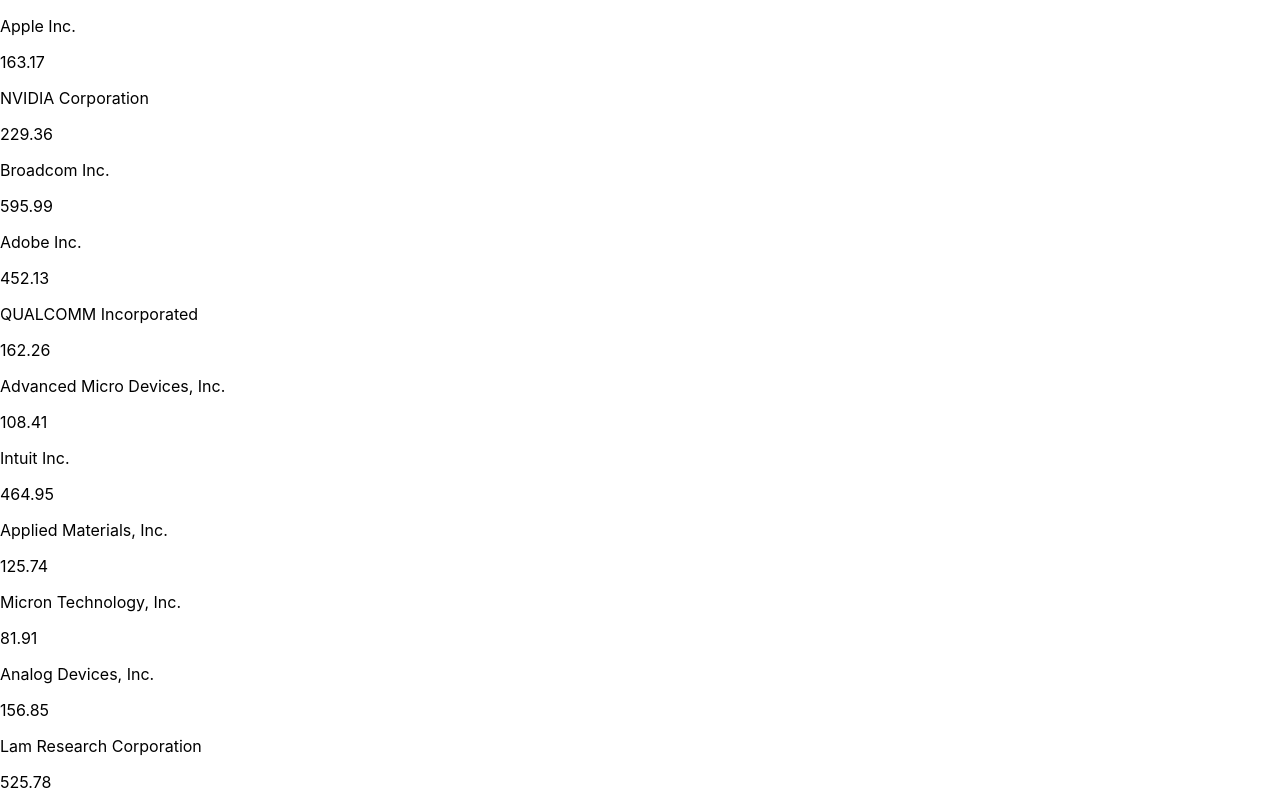
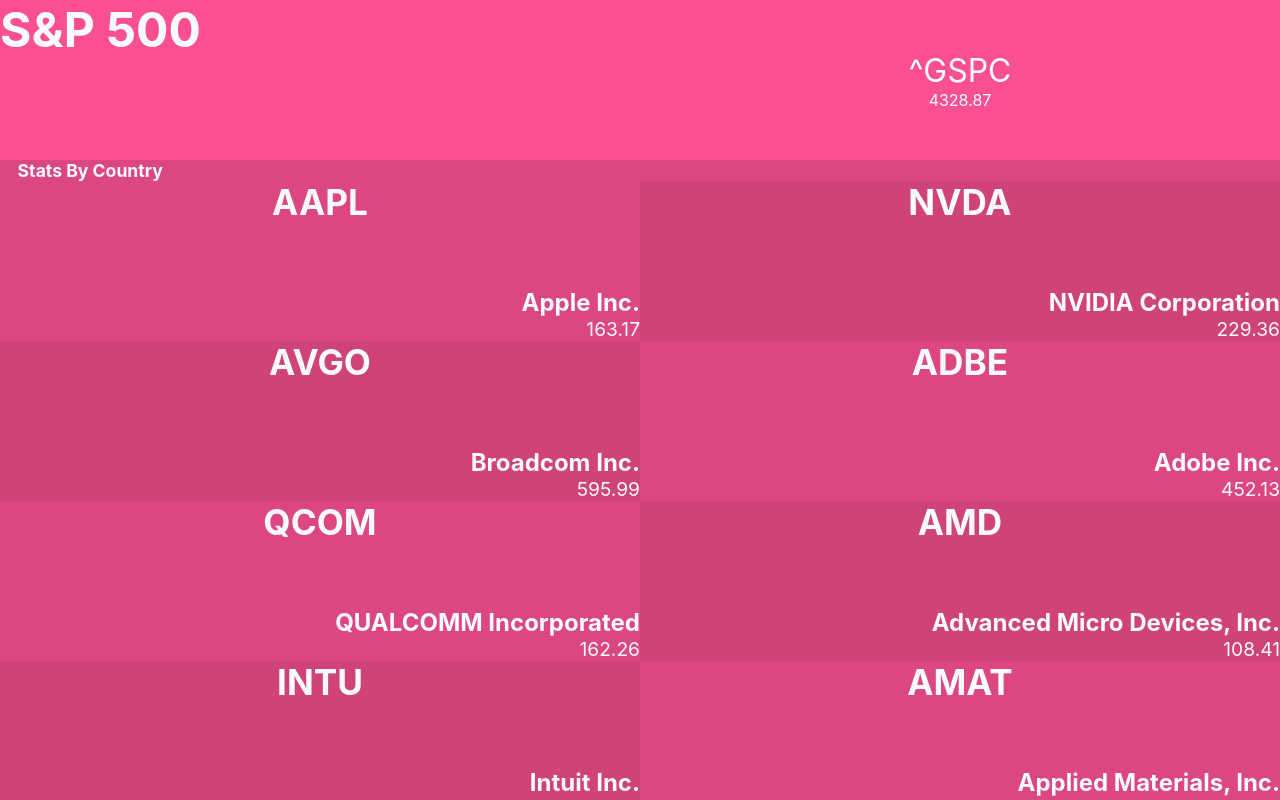
Before and after one commit to matovu-farid/stocks-app, a React (Create React App) app: page / in a window 1280 px wide. Shown: the top 800 px of the page. Built offline with nearby package versions, Linux system fonts and the light colour scheme.

Commit message:
Add styling of homepage

```diff
--- a/src/App.css
+++ b/src/App.css
@@ -1,5 +1,16 @@
 #root {
---main-colour: #fa4f91
+--main-colour: #fa4f91;
+--accent-color: #f9fafc;
+--main-dark: #d04379;
+--pink: #dc4782;
+}
+
+html {
+  background-color: var(--main-colour);
+}
+
+body {
+  background-color: var(--main-colour);
 }
 
 li {
@@ -8,4 +19,13 @@
 
 ul {
   padding-left: 0;
+  margin: 0;
 }
+
+h3, h1, h2, p {
+  margin: 0;
+}
+
+h2 {
+  color: var(--accent-color);
+}
--- /dev/null
+++ b/src/components/StockHeader/StockHeader.css
@@ -0,0 +1,26 @@
+
+.stock-header {
+  display: flex;
+  color: var(--accent-color);
+  background-color: var(--main-colour);
+  height: 20vh;
+}
+
+.stock-header h1 {
+  font-size: 3em;
+  margin: 0;
+}
+.stock-header > div {
+  flex: 1;
+}
+
+.stock-header > .info {
+  display: flex;
+  flex-direction: column;
+  justify-content: center;
+  align-items: center;
+}
+
+.snp-symbol {
+  font-size: 2em;
+}
--- /dev/null
+++ b/src/components/StockHeader/StockHeader.js
@@ -0,0 +1,25 @@
+import './StockHeader.css';
+
+const StockHeader = () => {
+  const snp = {
+    symbol: '^GSPC',
+    name: 'S&P 500',
+    price: 4328.87000000,
+
+  };
+  return (
+    <div className="stock-header">
+      <div>
+
+        <h1>{snp.name}</h1>
+      </div>
+      <div className="info">
+        <p className="snp-symbol">{snp.symbol}</p>
+
+        <p>{snp.price}</p>
+      </div>
+    </div>
+  );
+};
+
+export default StockHeader;
--- a/src/components/StockItem.js
+++ /dev/null
@@ -1,18 +0,0 @@
-import propTypes from 'prop-types';
-import './StockItem.css';
-
-const StockItem = ({ companyName, price }) => (
-
-  <li>
-    <div>
-      <p>{companyName}</p>
-      <p>{price}</p>
-    </div>
-  </li>
-);
-StockItem.propTypes = {
-
-  companyName: propTypes.string.isRequired,
-  price: propTypes.number.isRequired,
-};
-export default StockItem;
--- /dev/null
+++ b/src/components/StockItem/StockItem.css
@@ -0,0 +1,33 @@
+.stockitem {
+  width: 50%;
+  height: 20vh;
+  display: flex;
+  flex-wrap: wrap;
+  flex-direction: column;
+  justify-content: space-between;
+  background-color: var(--pink);
+  text-align: end;
+}
+
+.stockitem:nth-child(4n-1) {
+  background-color: var(--main-dark);
+}
+
+.stockitem:nth-child(4n-2) {
+  background-color: var(--main-dark);
+}
+
+.stockitem .name {
+  font-size: 1.5em;
+  font-weight: bold;
+}
+
+.stockitem .price {
+  font-size: 1.2em;
+}
+
+.stockitem .symbol {
+  font-size: 2.2em;
+  text-align: center;
+  font-weight: bold;
+}
--- /dev/null
+++ b/src/components/StockItem/StockItem.js
@@ -0,0 +1,22 @@
+import propTypes from 'prop-types';
+import './StockItem.css';
+
+const StockItem = ({ name, price, symbol }) => (
+
+  <li className="stockitem">
+    <div>
+      <p className="symbol">{symbol}</p>
+    </div>
+    <div className="info">
+      <p className="name">{name}</p>
+      <p className="price">{price}</p>
+    </div>
+  </li>
+);
+StockItem.propTypes = {
+
+  name: propTypes.string.isRequired,
+  price: propTypes.number.isRequired,
+  symbol: propTypes.string.isRequired,
+};
+export default StockItem;
--- a/src/pages/Homepage/Homepage.css
+++ b/src/pages/Homepage/Homepage.css
@@ -0,0 +1,19 @@
+.stocklist {
+  display: flex;
+  flex-wrap: wrap;
+  color: var(--accent-color);
+}
+
+.page {
+  height: 100vh;
+  background-color: var(--main-colour);
+}
+
+.stocks {
+  background-color: var(--pink);
+}
+
+.stocks > h2 {
+  font-size: 1.1em;
+  text-indent: 1em;
+}
--- a/src/pages/Homepage/Homepage.js
+++ b/src/pages/Homepage/Homepage.js
@@ -1,74 +1,83 @@
-import StockItem from '../../components/StockItem';
+import StockHeader from '../../components/StockHeader/StockHeader';
+import StockItem from '../../components/StockItem/StockItem';
 import './Homepage.css';
 
 const data = [
   {
     symbol: 'AAPL',
-    companyName: 'Apple Inc.',
+    name: 'Apple Inc.',
     price: 163.1700,
   },
   {
     symbol: 'NVDA',
-    companyName: 'NVIDIA Corporation',
+    name: 'NVIDIA Corporation',
     price: 229.3600,
   },
   {
     symbol: 'AVGO',
-    companyName: 'Broadcom Inc.',
+    name: 'Broadcom Inc.',
     price: 595.9900,
   },
   {
     symbol: 'ADBE',
-    companyName: 'Adobe Inc.',
+    name: 'Adobe Inc.',
     price: 452.1300,
   },
   {
     symbol: 'QCOM',
-    companyName: 'QUALCOMM Incorporated',
+    name: 'QUALCOMM Incorporated',
     price: 162.2600,
   },
   {
     symbol: 'AMD',
-    companyName: 'Advanced Micro Devices, Inc.',
+    name: 'Advanced Micro Devices, Inc.',
     price: 108.4100,
   },
   {
     symbol: 'INTU',
-    companyName: 'Intuit Inc.',
+    name: 'Intuit Inc.',
     price: 464.9500,
   },
   {
     symbol: 'AMAT',
-    companyName: 'Applied Materials, Inc.',
+    name: 'Applied Materials, Inc.',
     price: 125.7400,
   },
   {
     symbol: 'MU',
-    companyName: 'Micron Technology, Inc.',
+    name: 'Micron Technology, Inc.',
     price: 81.9100,
   },
   {
     symbol: 'ADI',
-    companyName: 'Analog Devices, Inc.',
+    name: 'Analog Devices, Inc.',
     price: 156.8500,
   },
   {
     symbol: 'LRCX',
-    companyName: 'Lam Research Corporation',
+    name: 'Lam Research Corporation',
     price: 525.7800,
   },
 ];
 const Homepage = () => (
-  <ul>
-    {
-      data.map(({ symbol, companyName, price }) => (
+  <div className="page">
+    <StockHeader />
+    <div className="stocks">
+
+      <h2>Stats By Country</h2>
+      <ul className="stocklist">
+        {
+      data.map(({ symbol, name, price }) => (
         <StockItem
           key={symbol}
-          companyName={companyName}
+          symbol={symbol}
+          name={name}
           price={price}
         />
       ))
     }
-  </ul>
+      </ul>
+    </div>
+  </div>
 );
 export default Homepage;
--- a/src/redux/stocks/stocks.js
+++ b/src/redux/stocks/stocks.js
@@ -5,9 +5,9 @@
   const response = await fetch(url);
   const data = await response.json();
   const payload = data.map(({
-    id, rocket_name: name, description, flickr_images: images,
+    symbol, companyName: name, price,
   }) => ({
-    id, name, description, images, reserved: false,
+    symbol, name, price,
   }));
   dispatch({
     type: FETCHDATA,
```
Also changed, not shown: src/redux/stocks/snp.js (added, +25 -0 lines), public/snp.png (added), src/components/StockHeader/snp.png (added), src/components/StockItem.css (deleted).
